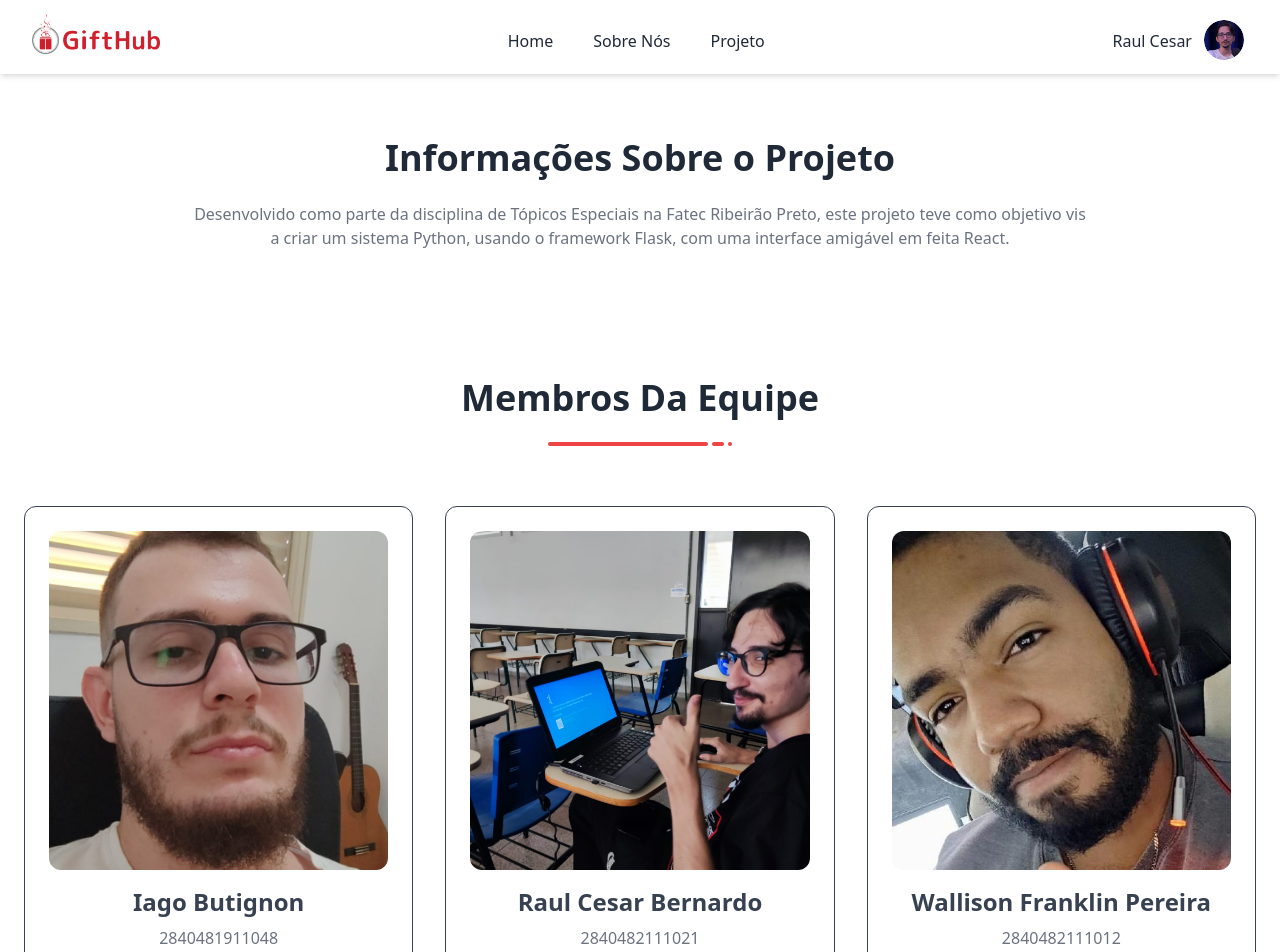
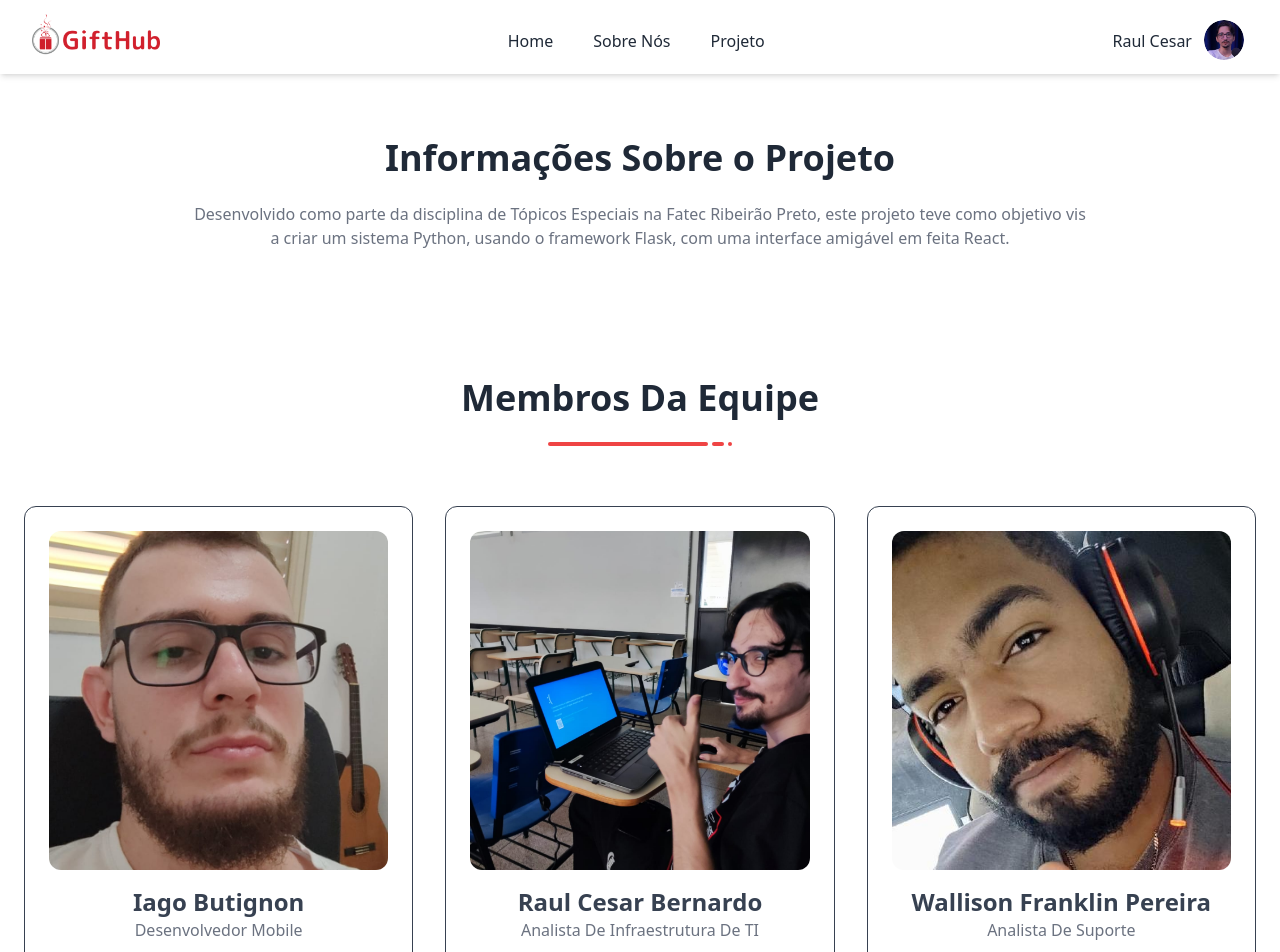
Before and after one commit to WallisonRP/GiftHub-Front, a React (Vite) app: page /sobre-o-projeto in a window 1280 px wide. Shown: the top 952 px of the page. Built offline with nearby package versions, Linux system fonts and the light colour scheme.

Commit message:
Ajuste nos cargos

```diff
--- a/src/view/pages/AboutProject/index.tsx
+++ b/src/view/pages/AboutProject/index.tsx
@@ -47,6 +47,7 @@ function AboutProject() {
                 Iago Butignon
               </h1>
 
+              <p className="capitalize text-gray-500">Desenvolvedor Mobile</p>
               <p className="mt-2 capitalize text-gray-500">2840481911048</p>
 
               <div className="-mx-2 mt-3 flex">
@@ -98,6 +99,7 @@ function AboutProject() {
                 Raul Cesar Bernardo
               </h1>
 
+              <p className="capitalize text-gray-500">Analista de Infraestrutura de TI</p>
               <p className="mt-2 capitalize text-gray-500">2840482111021</p>
 
               <div className="-mx-2 mt-3 flex">
@@ -149,6 +151,7 @@ function AboutProject() {
                 Wallison Franklin Pereira
               </h1>
 
+              <p className="capitalize text-gray-500">Analista de Suporte</p>
               <p className="mt-2 capitalize text-gray-500">2840482111012</p>
 
               <div className="-mx-2 mt-3 flex">
```
